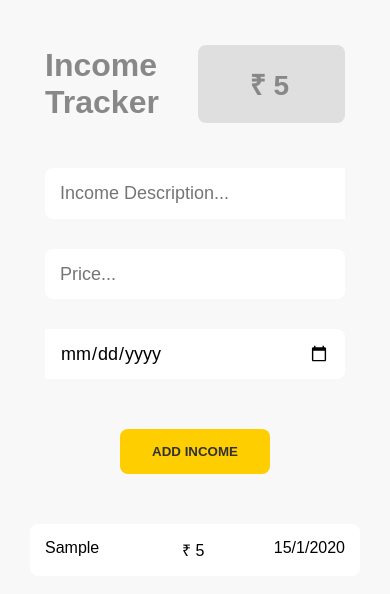
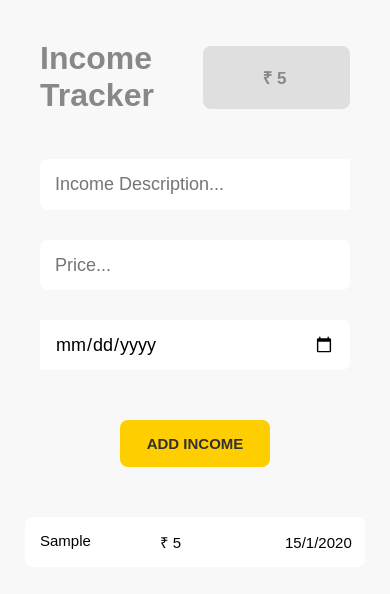
Before and after one commit to vidisharaut/income-tracker, a React (Create React App) app: page / in a window 390 px wide. Both pictures are taken after typing "Sample", "5", "2020-01-15" into the empty fields and a click on the input "Add Income". Shown: the top 594 px of the page. Built offline with nearby package versions, Linux system fonts and the light colour scheme.

Commit message:
Changed font-size for mobile view

```diff
--- a/src/components/IncomeItem.jsx
+++ b/src/components/IncomeItem.jsx
@@ -14,8 +14,10 @@ function IncomeItem({ income, index, removeIncome }) {
         X
       </button>
       <div className="desc">{income.desc}</div>
-      <div className="price">₹ {income.price}</div>
-      <div className="date">{day + "/" + month + "/" + year}</div>
+      <div className="price--date">
+        <div className="price">₹ {income.price}</div>
+        <div className="date">{day + "/" + month + "/" + year}</div>
+      </div>
     </div>
   );
 }
--- a/src/index.css
+++ b/src/index.css
@@ -26,7 +26,7 @@ body {
 }
 
 .App {
-  padding: 30px;
+  padding: 25px;
 }
 
 header {
@@ -151,7 +151,15 @@ h1 {
   min-width: 115px;
 }
 
-.income-list .income-item .price,
+.income-list .income-item .price--date {
+  display: flex;
+  align-items: center;
+  gap: 5px;
+}
+
+.income-list .income-item .price {
+  min-width: 120px;
+}
 .income-list .income-item .date {
   min-width: 70px;
 }
@@ -172,6 +180,12 @@ h1 {
 }
 
 @media screen and (max-width: 810px) {
+  * {
+    font-size: 15px;
+  }
+  .total-income {
+    font-size: 17px;
+  }
   .form-inner {
     flex-direction: column;
     padding: 0;
```
Also changed, not shown: 1 other file (tests, documents, lock files or other folders).
